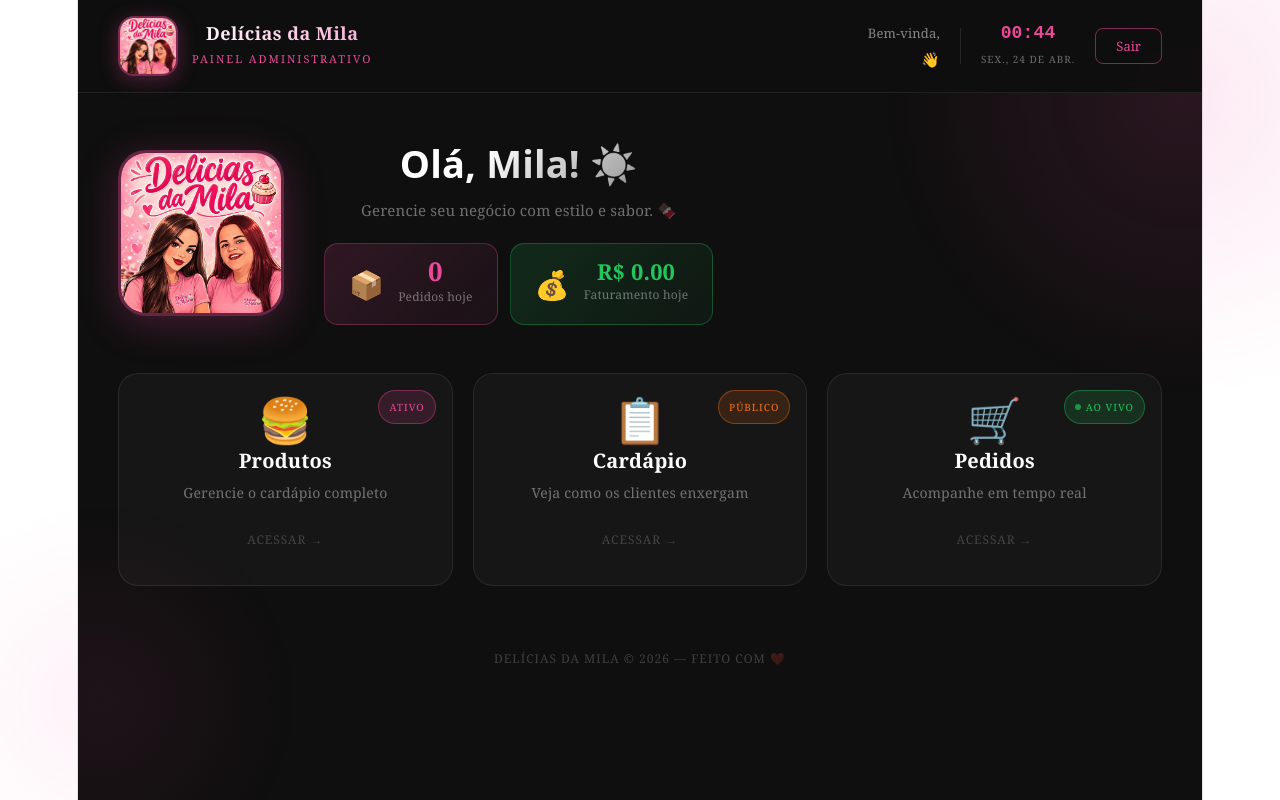
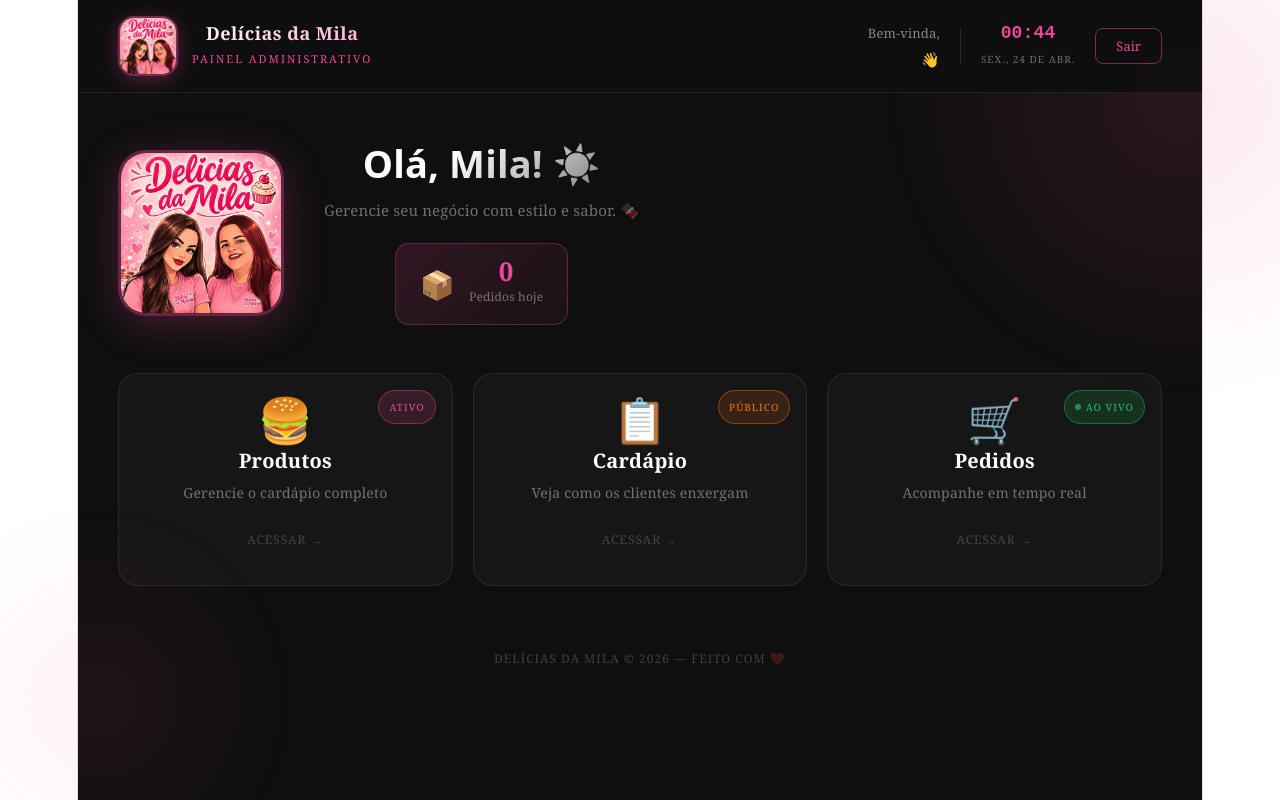
Before and after one commit to pliniomartins/delicias-da-mila-web, a React (Vite) app: page /dashboard in a window 1280 px wide. Built offline with nearby package versions, Linux system fonts and the light colour scheme; no server answers; sample sign-in values are in the browser's storage.

Commit message:
remover faturamento dashboard

```diff
--- a/src/pages/Dashboard.jsx
+++ b/src/pages/Dashboard.jsx
@@ -81,20 +81,13 @@ export default function Dashboard() {
             </h2>
             <p style={{ color: 'rgba(255,255,255,0.4)', marginTop: '10px', fontSize: '15px' }}>Gerencie seu negócio com estilo e sabor. 🍫</p>
 
-            {/* Cards de stats */}
-            <div style={{ marginTop: '20px', display: 'flex', gap: '12px', flexWrap: 'wrap' }}>
+            {/* Card pedidos */}
+            <div style={{ marginTop: '20px' }}>
               <div style={{ display: 'inline-flex', alignItems: 'center', gap: '14px', background: 'linear-gradient(135deg, rgba(236,72,153,0.15), rgba(236,72,153,0.05))', border: '1px solid rgba(236,72,153,0.3)', borderRadius: '14px', padding: '14px 24px' }}>
                 <span style={{ fontSize: '28px' }}>📦</span>
                 <div>
                   <div style={{ fontSize: '26px', fontWeight: 'bold', color: '#ec4899', lineHeight: 1 }}>{pedidosHoje}</div>
                   <div style={{ fontSize: '12px', color: 'rgba(255,255,255,0.4)' }}>Pedidos hoje</div>
-                </div>
-              </div>
-              <div style={{ display: 'inline-flex', alignItems: 'center', gap: '14px', background: 'linear-gradient(135deg, rgba(34,197,94,0.15), rgba(34,197,94,0.05))', border: '1px solid rgba(34,197,94,0.3)', borderRadius: '14px', padding: '14px 24px' }}>
-                <span style={{ fontSize: '28px' }}>💰</span>
-                <div>
-                  <div style={{ fontSize: '22px', fontWeight: 'bold', color: '#22c55e', lineHeight: 1 }}>R$ {totalHoje.toFixed(2)}</div>
-                  <div style={{ fontSize: '12px', color: 'rgba(255,255,255,0.4)' }}>Faturamento hoje</div>
                 </div>
               </div>
             </div>
```
